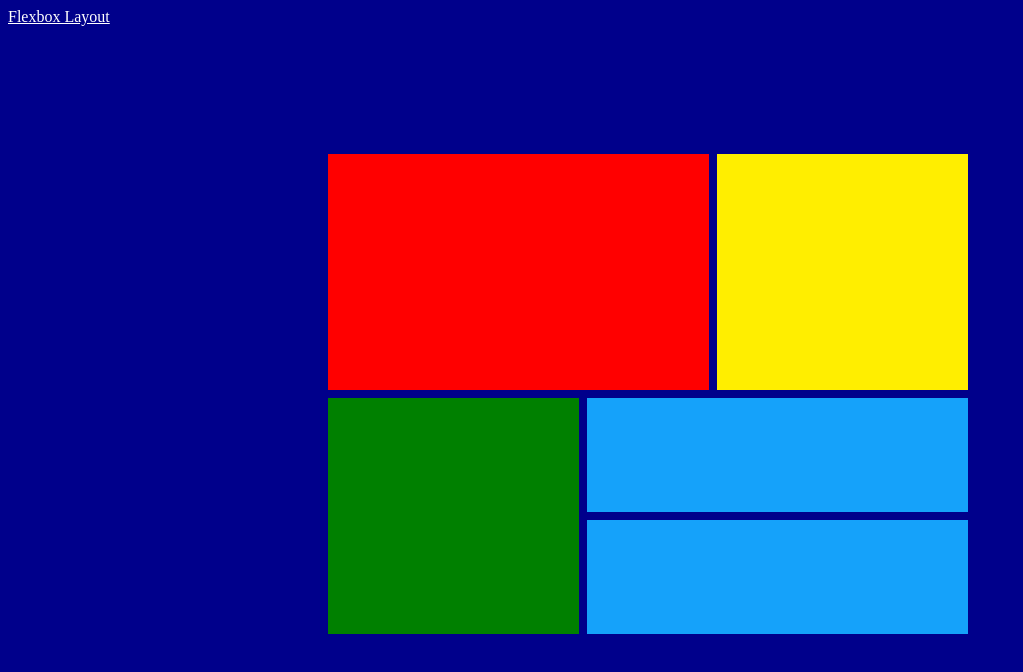
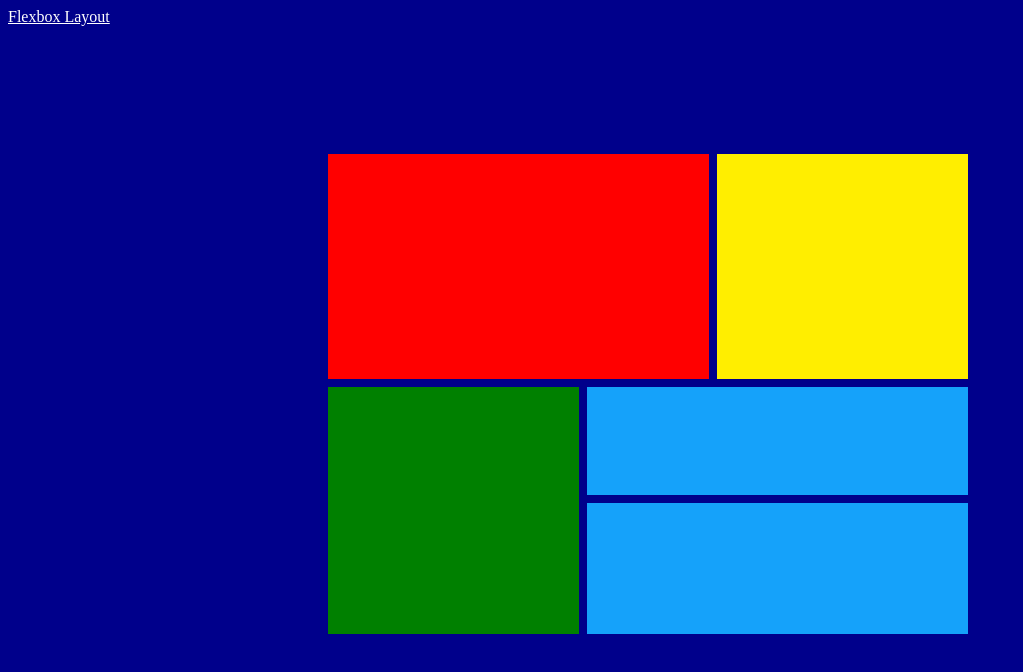
Before and after one commit to siafromspace/layout-task, a plain HTML site: page grid.html in a window 1280 px wide. Shown: the whole page, without its empty margins (0-1023 px from the left). Drawn offline with Linux system fonts and the light colour scheme.

Commit message:
additional grid changes

```diff
--- a/grid.css
+++ b/grid.css
@@ -12,7 +12,7 @@ header nav a {
     margin: 8rem auto;
     display: grid;
     grid-template-columns: repeat(5, 1fr);
-    grid-template-rows: repeat(4, 1fr);
+    grid-template-rows: repeat(4, 1fr) 15px;
     gap: 0.5rem;
 }
 .grid {
@@ -31,7 +31,7 @@ header nav a {
 .grid-three {
     background-color: green;
     grid-column-start: span 2;
-    grid-row-start: span 2;
+    grid-row-start: span 3;
 }
 .grid-four {
     background-color: rgb(21, 162, 250);
@@ -41,7 +41,7 @@ header nav a {
 .grid-five {
     background-color: rgb(21, 162, 250);
     grid-column-start: span 3;
-    grid-row-start: span 1;
+    grid-row-start: span 2;
 }
 @media (max-width: 798px) {
     .grid-container {
```
